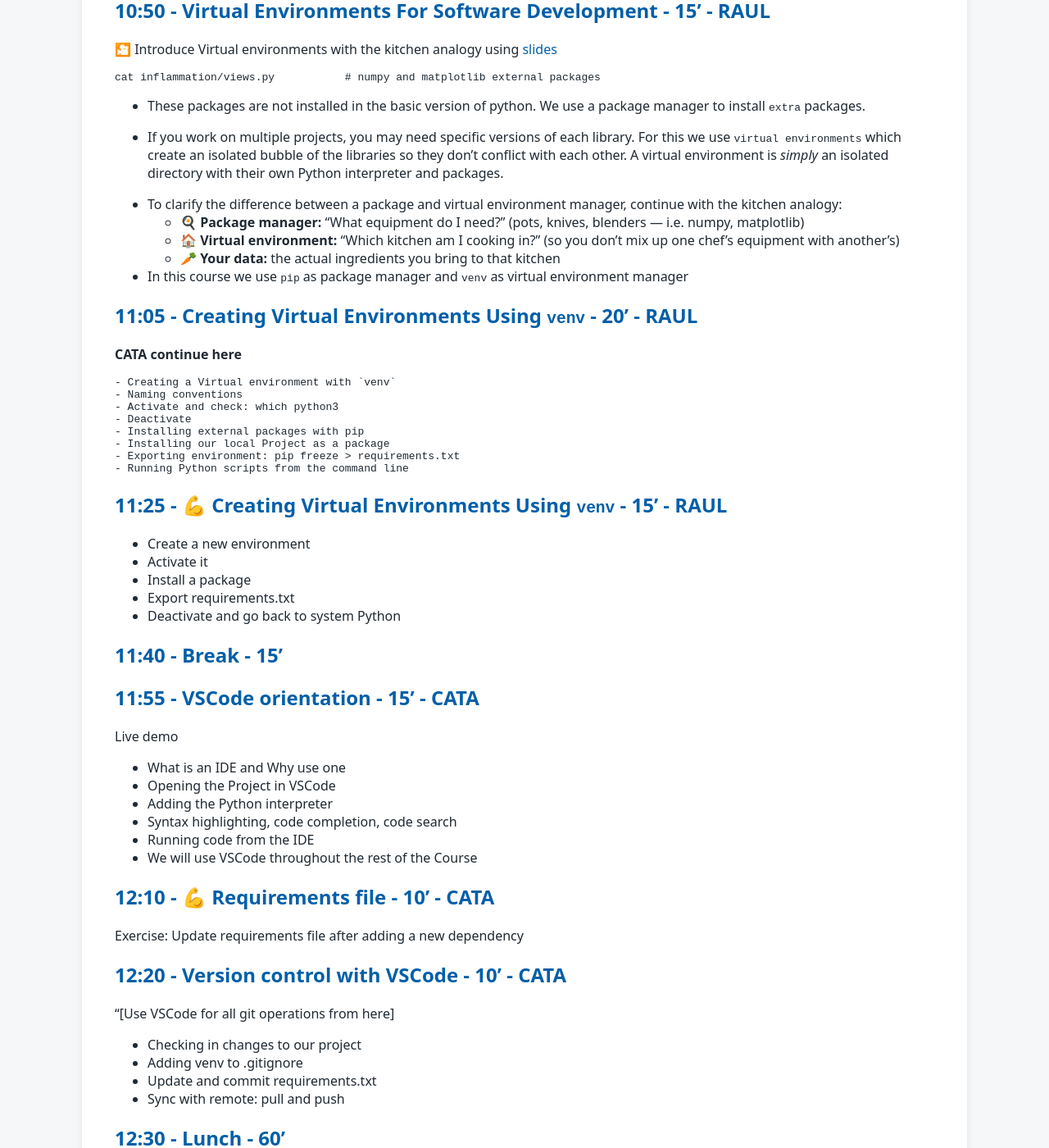
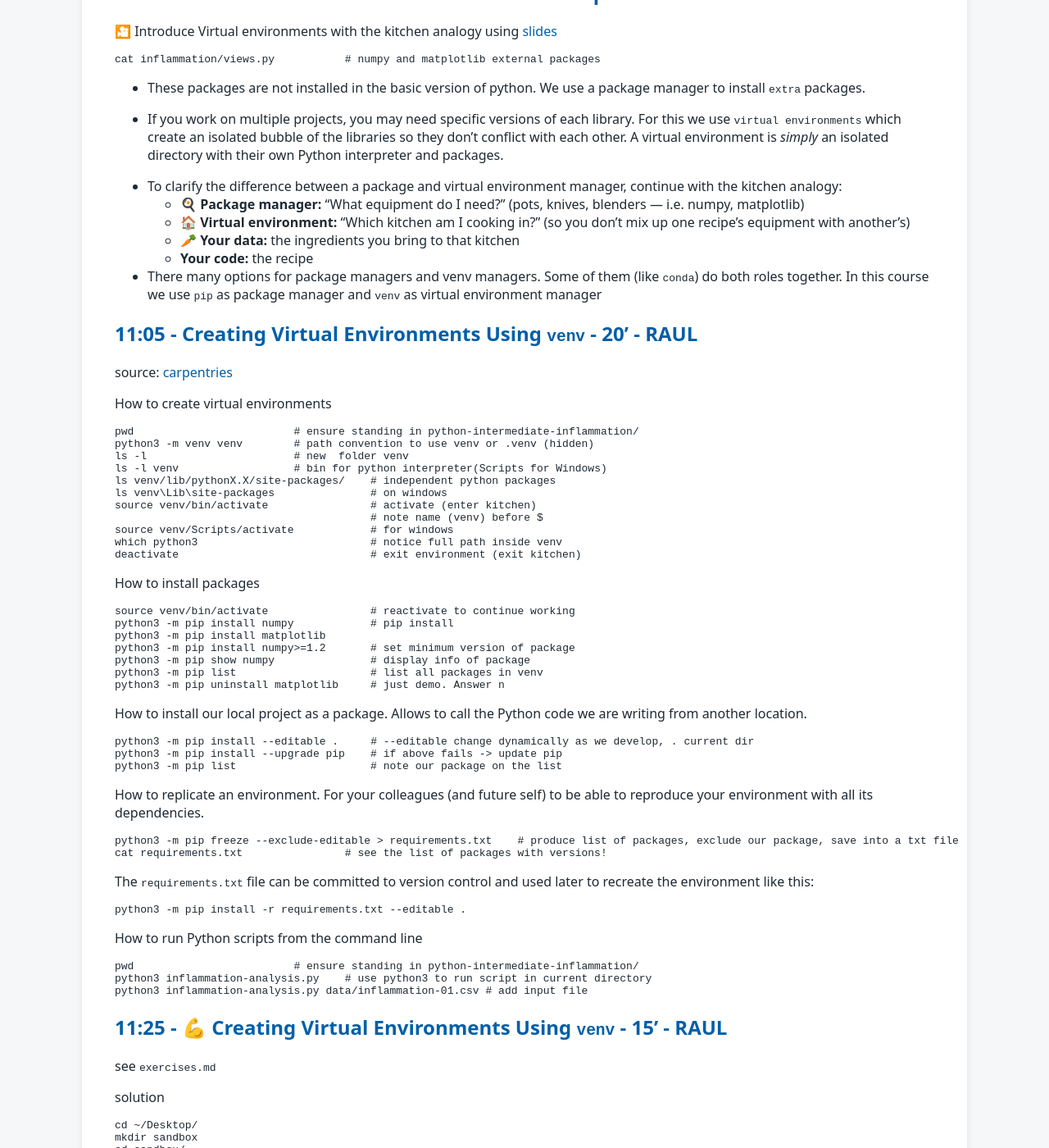
Before and after one commit to tu-delft-library/intermediate_programming_with_python, a Jekyll site: the page built from material_for_trainers/lesson_plan.md, in a window 1280 px wide and 1400 px high, scrolled down 2089 px. Shown: the whole window at 82% size. Built offline with Jekyll 4.4.1, drawn with Linux system fonts in a browser that asks for light colours; our own code applies the rules of GitHub Pages for plain Markdown files; some of the changed text lies outside the part shown.

Commit message:
WIP lesson plan

````diff
--- a/material_for_trainers/lesson_plan.md
+++ b/material_for_trainers/lesson_plan.md
@@ -98,35 +97,86 @@ cat inflammation/views.py           # numpy and matplotlib external packages
 
 - To clarify the difference between a package and virtual environment manager, continue with the kitchen analogy:
     - **🍳 Package manager:** "What equipment do I need?" (pots, knives, blenders — i.e. numpy, matplotlib)
-    - **🏠 Virtual environment:** "Which kitchen am I cooking in?" (so you don't mix up one chef's equipment with another's)
-    - **🥕 Your data:** the actual ingredients you bring to that kitchen
+    - **🏠 Virtual environment:** "Which kitchen am I cooking in?" (so you don't mix up one recipe's equipment with another's)
+    - **🥕 Your data:** the ingredients you bring to that kitchen
+    - **Your code:** the recipe
 
-
-- In this course we use `pip` as package manager and `venv` as virtual environment manager
+- There many options for package managers and venv managers. Some of them (like `conda`) do both roles together. In this course we use `pip` as package manager and `venv` as virtual environment manager
 
 ## 11:05 - Creating Virtual Environments Using `venv` - 20' - RAUL
-**CATA continue here**
+source: [carpentries](https://carpentries-incubator.github.io/python-intermediate-development/instructor/12-virtual-environments.html)
+
+How to create virtual environments
 ```bash
+pwd                         # ensure standing in python-intermediate-inflammation/
+python3 -m venv venv        # path convention to use venv or .venv (hidden)
+ls -l                       # new  folder venv
+ls -l venv                  # bin for python interpreter(Scripts for Windows)
+ls venv/lib/pythonX.X/site-packages/    # independent python packages
+ls venv\Lib\site-packages               # on windows
+source venv/bin/activate                # activate (enter kitchen)
+                                        # note name (venv) before $
+source venv/Scripts/activate            # for windows
+which python3                           # notice full path inside venv
+deactivate                              # exit environment (exit kitchen)
 ```
-    - Creating a Virtual environment with `venv`
-    - Naming conventions
-    - Activate and check: which python3
-    - Deactivate
-    - Installing external packages with pip
-    - Installing our local Project as a package
-    - Exporting environment: pip freeze > requirements.txt
-    - Running Python scripts from the command line
+How to install packages
+```bash
+source venv/bin/activate                # reactivate to continue working
+python3 -m pip install numpy            # pip install
+python3 -m pip install matplotlib
+python3 -m pip install numpy>=1.2       # set minimum version of package
+python3 -m pip show numpy               # display info of package
+python3 -m pip list                     # list all packages in venv
+python3 -m pip uninstall matplotlib     # just demo. Answer n
+```
+How to install our local project as a package. Allows to call the Python code we are writing from another location.
+```bash
+python3 -m pip install --editable .     # --editable change dynamically as we develop, . current dir
+python3 -m pip install --upgrade pip    # if above fails -> update pip
+python3 -m pip list                     # note our package on the list
+```
+How to replicate an environment. For your colleagues (and future self) to be able to reproduce your environment with all its dependencies.
+```bash
+python3 -m pip freeze --exclude-editable > requirements.txt    # produce list of packages, exclude our package, save into a txt file
+cat requirements.txt                # see the list of packages with versions!
+```
+The `requirements.txt` file can be committed to version control and used later to recreate the environment like this:
+```bash
+python3 -m pip install -r requirements.txt --editable .
+```
+How to run Python scripts from the command line
+```bash
+pwd                         # ensure standing in python-intermediate-inflammation/
+python3 inflammation-analysis.py    # use python3 to run script in current directory
+python3 inflammation-analysis.py data/inflammation-01.csv # add input file
+```
 
 ## 11:25 - 💪 Creating Virtual Environments Using `venv` - 15' - RAUL
-- Create a new environment
-- Activate it
-- Install a package
-- Export requirements.txt
-- Deactivate and go back to system Python
+see `exercises.md`
+
+solution
+```bash
+cd ~/Desktop/
+mkdir sandbox
+cd sandbox/
+python3 -m venv venv
+ls -al
+source venv/bin/activate
+python3 -m pip install numpy
+python3 -m pip install requests
+python3 -m pip list
+python3 -m pip freeze > requirements.txt
+cat requirements.txt
+deactivate
+cd ~/Desktop/python-intermediate-inflammation/
+```
 
 ## 11:40 - Break - 15'
 
 ## 11:55 - VSCode orientation - 15' - CATA
+source: [carpentries](https://carpentries-incubator.github.io/python-intermediate-development/instructor/13-ides.html)
+
 Live demo
 - What is an IDE and Why use one
 - Opening the Project in VSCode
@@ -137,17 +187,21 @@ Live demo
 
 ## 12:10 - 💪 Requirements file - 10' - CATA
 Exercise: Update requirements file after adding a new dependency
+
 ## 12:20 - Version control with VSCode - 10' - CATA
 ```bash
 ```
-"[Use VSCode for all git operations from here]
+[Use VSCode for all git operations from here]
 - Checking in changes to our project
 - Adding venv to .gitignore
 - Update and commit requirements.txt
 - Sync with remote: pull and push
 
 ## 12:30 - Lunch - 60'
+
 ## 13:30 - Why testing matters - 10' - RAUL
+source: [carpentries](https://carpentries-incubator.github.io/python-intermediate-development/instructor/21-automatically-testing-software.html#what-is-software-testing)
+
 - 🎦 use [slides](https://tud365.sharepoint.com/:p:/r/sites/ResearchDataServices/Gedeelde%20documenten/Training/Research_Software_Training/lesson_plans/resources/Intermediate%20programming%20with%20Python.pptx?d=w0c2ead6d71874acca3944dcdff26f1f9&csf=1&web=1&e=V2REU6)
 - Why write tests?
   -- Ensure correctness
@@ -156,6 +210,7 @@ Exercise: Update requirements file after adding a new dependency
 - How to read a failing test and a stack trace
 
 ## 13:40 - Unit testing with Pytest - 20' - RAUL
+
 ```bash
 ```
 - Inflammation data analysis
@@ -170,6 +225,8 @@ Exercise: Update requirements file after adding a new dependency
 - git commit
 
 ## 14:15 - Debugging in the IDE - 15' - RAUL
+source: [carpentries](https://carpentries-incubator.github.io/python-intermediate-development/instructor/24-diagnosing-issues-improving-robustness.html#debugging-in-an-ide)
+
 Live demo
 - How to read an error message and a stack trace
 - Configure Python tests in VSCode
@@ -182,6 +239,8 @@ Live demo
 ## 14:30 - Break - 15'
 
 ## 14:45 - Python Coding Style Guide - 15' - CATA
+source: [carpentries](https://carpentries-incubator.github.io/python-intermediate-development/instructor/15-coding-conventions.html)
+
 - 🎦 use [slides](https://tud365.sharepoint.com/:p:/r/sites/ResearchDataServices/Gedeelde%20documenten/Training/Research_Software_Training/lesson_plans/resources/Intermediate%20programming%20with%20Python.pptx?d=w0c2ead6d71874acca3944dcdff26f1f9&csf=1&web=1&e=V2REU6)
 - PEP8
 - Quick mention of formatting guidelines and show autopep8 in VScode: (Indentation, Maximum Line Length, Line Break, Blank Lines, Whitespace, String Quotes)
@@ -197,6 +256,7 @@ Live demo
 ## 15:20 - Python Coding Style Guide - 5' - CATA
 - 🎦 use [slides](https://tud365.sharepoint.com/:p:/r/sites/ResearchDataServices/Gedeelde%20documenten/Training/Research_Software_Training/lesson_plans/resources/Intermediate%20programming%20with%20Python.pptx?d=w0c2ead6d71874acca3944dcdff26f1f9&csf=1&web=1&e=V2REU6)
 - Documentation Strings aka Docstrings
+
 ## 15:25 - Python Coding Style Guide - 20' - CATA
 - Fix the Docstrings
 - Add type hints
@@ -368,3 +428,7 @@ Testing a Pure Function
 
 
 ## 16:50 - Give feedback about the course - 5'
+
+# [? for raul]
+- .venv vs venv vs intuitive name
+- test windows commands
````
Also changed, not shown: other parts of material_for_trainers/lesson_plan.md (+0 -1 lines), material_for_participants/exercises.md (+28 -2 lines).
